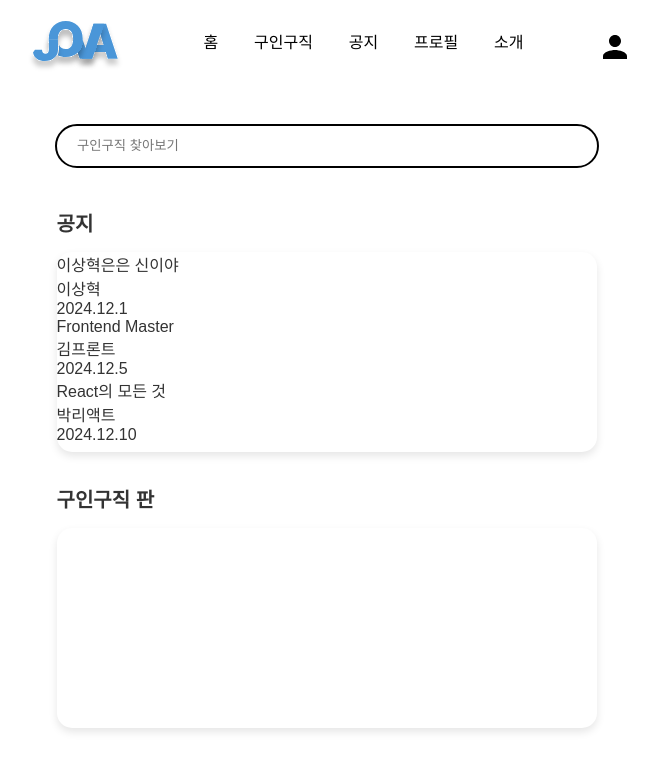
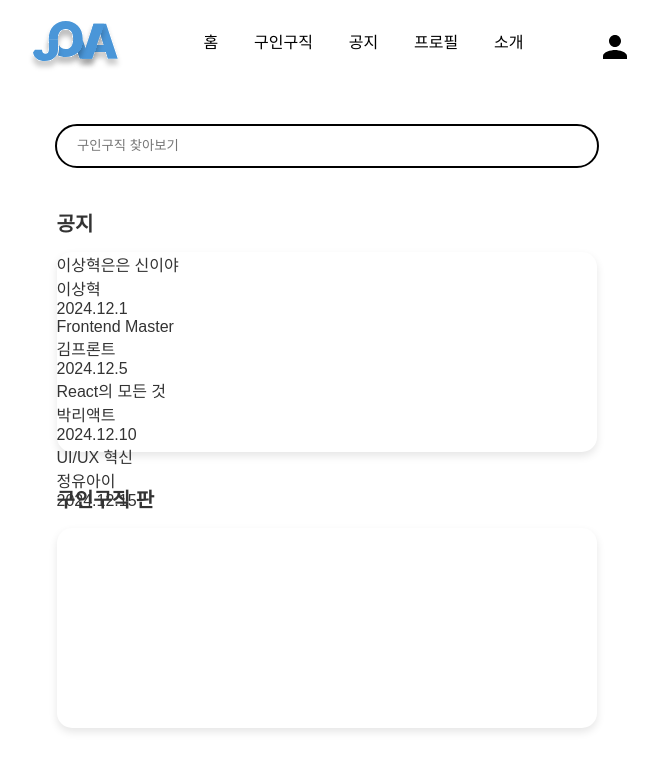
Before and after one commit to IdeaFestival-JOVA/JOVA-client-V0.5, a React (Vite) app: page / in a window 1280 px wide. Shown: the top 770 px of the page, without its empty margins (313-971 px from the left). Built offline with nearby package versions, Linux system fonts and the light colour scheme; a web font is replaced by a local one.

Commit message:
정렬 스타일 수정정

```diff
--- a/src/page/Home/contentsWrapper/RecentWrite.tsx
+++ b/src/page/Home/contentsWrapper/RecentWrite.tsx
@@ -21,6 +21,9 @@ const WriteWrapper = styled.div`
   margin-top: 15px;
   border-radius: 15px;
   box-shadow: 0 4px 8px rgba(0, 0, 0, 0.1);
+  display: flex;
+  justify-content: space-around;
+  flex-direction: column;
 `;
 
 type NotionProps = {
@@ -59,13 +62,22 @@ function RecentWrite() {
       endsAt: "2024.12.30",
       author: "박리액트",
     },
+    {
+      title: "UI/UX 혁신",
+      content: "# 사용자를 위한 디자인",
+      category: "FRONTEND",
+      createdAt: "2024.12.15",
+      endsAt: "2024.12.29",
+      author: "정유아이",
+    },
   ];
 
   return (
     <Wrapper>
       <Text>공지</Text>
       <WriteWrapper>
-        {NotionArray.map((data) => {
+        {NotionArray.map((data, index) => {
+          if (index < 4)
             return (
               <MiniCard
                 title={data.title}
```
Lines whose indentation alone changed are shown as unchanged.
